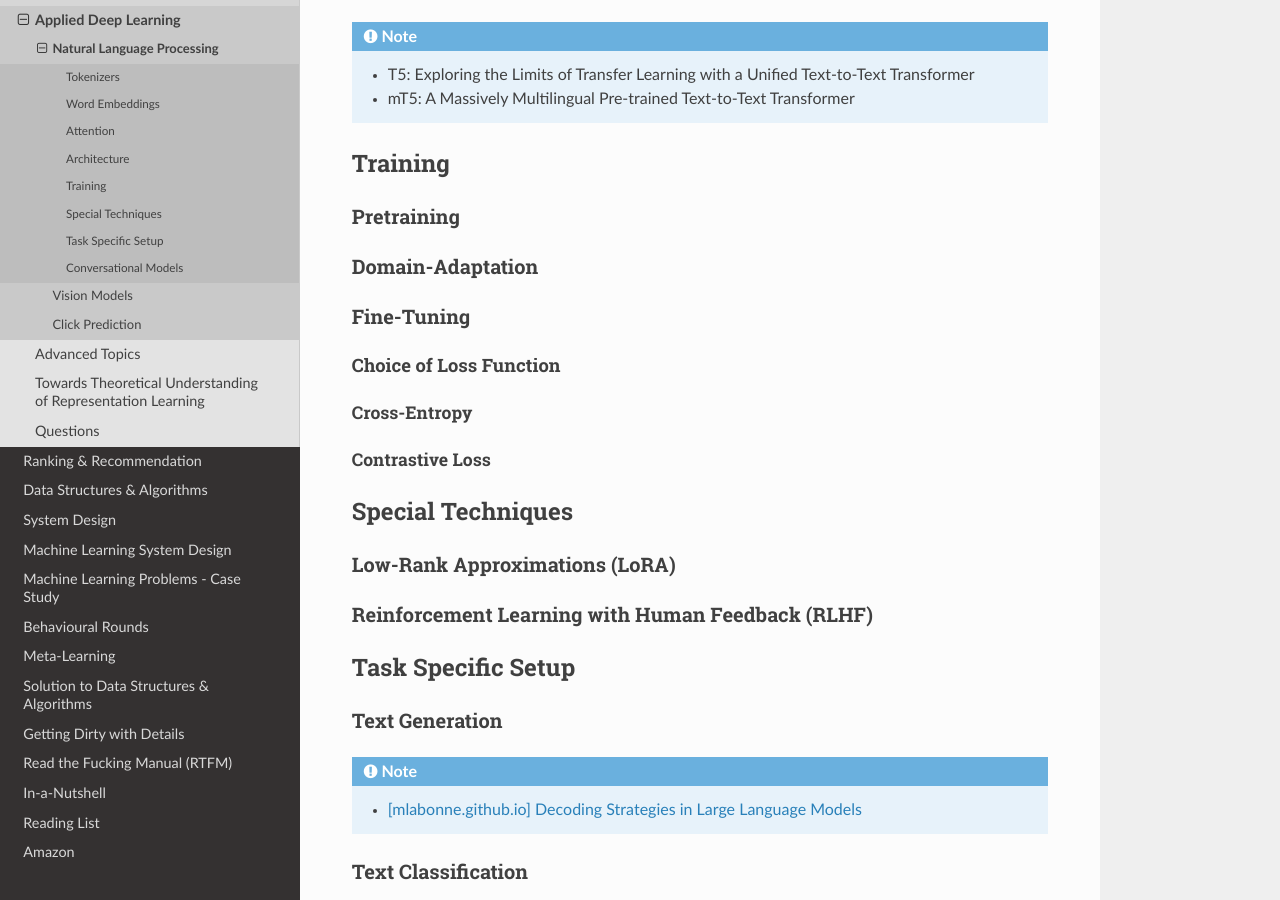
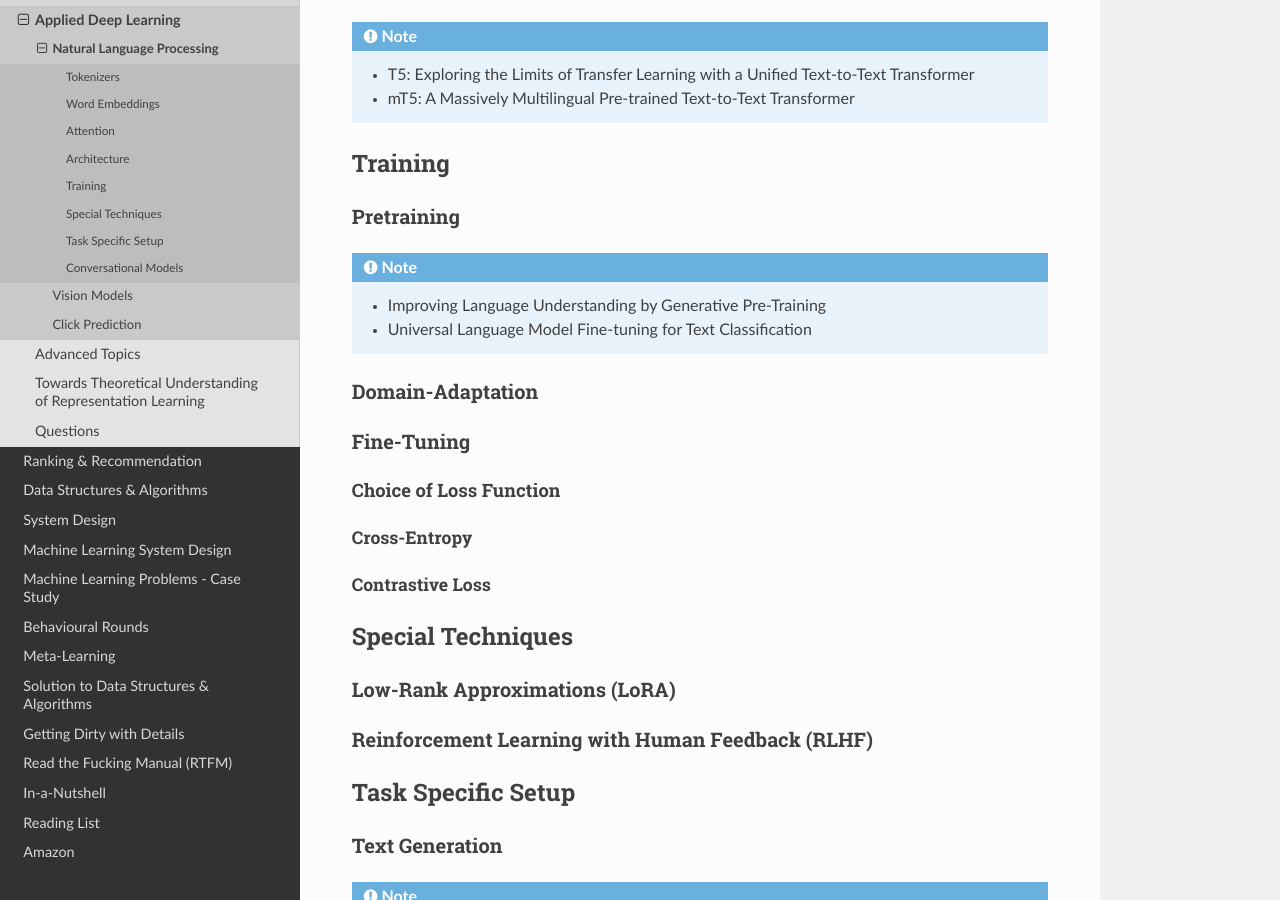
Before and after one commit to uselesstechjunks/leetcode, a Sphinx documentation site: the page built from docs/source/dl/application/nlp.rst, in a window 1280 px wide and 900 px high, scrolled down 1630 px. Built offline with Sphinx 7.4.7 and the Read the Docs theme 2.0.0, drawn with Linux system fonts in a browser that asks for light colours.

Commit message:
Update nlp.rst

```diff
--- a/docs/source/dl/application/nlp.rst
+++ b/docs/source/dl/application/nlp.rst
@@ -68,6 +68,10 @@ Training
 *****************************************************************************************
 Pretraining
 =========================================================================================
+.. note::
+	* Improving Language Understanding by Generative Pre-Training
+	* Universal Language Model Fine-tuning for Text Classification
+
 Domain-Adaptation
 =========================================================================================
 Fine-Tuning
```
